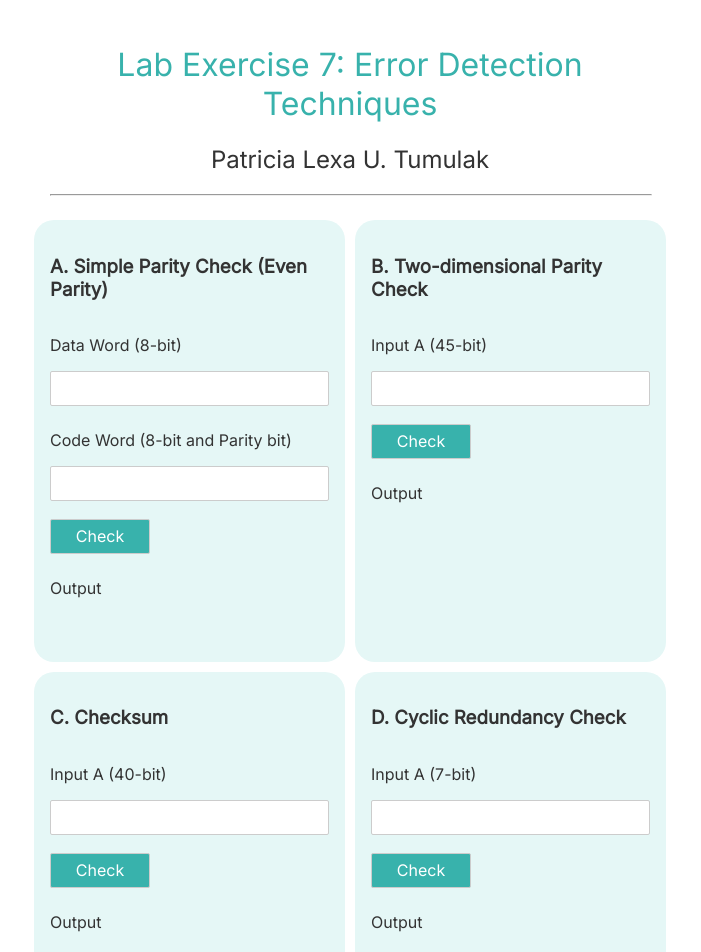
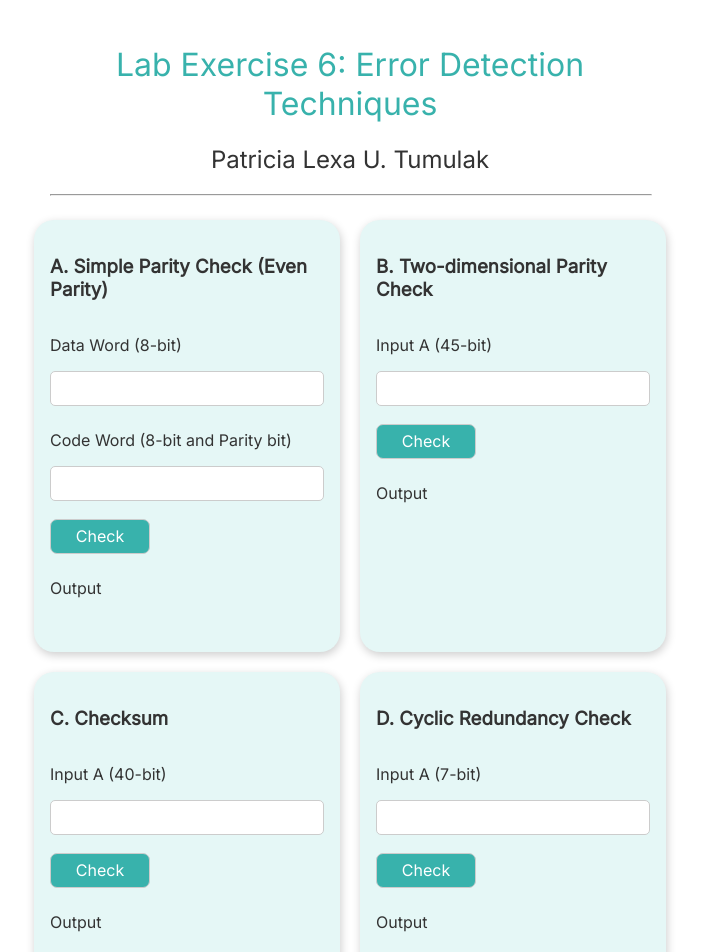
Before and after one commit to PatTumulak/cmsc137-labexer6, a Svelte app: page / in a window 1280 px wide. Shown: the top 952 px of the page, without its empty margins (290-991 px from the left). Built offline with nearby package versions, Linux system fonts and the light colour scheme.

Commit message:
Divided the exercise items into different cards

```diff
--- a/public/index.html
+++ b/public/index.html
@@ -4,7 +4,7 @@
 	<meta charset='utf-8'>
 	<meta name='viewport' content='width=device-width,initial-scale=1'>
 
-	<title>Svelte app</title>
+	<title>Tumulak - Lab Exercise 7</title>
 
 	<link rel='icon' type='image/png' href='/favicon.png'>
 	<link rel='stylesheet' href='/global.css'>
--- a/src/App.svelte
+++ b/src/App.svelte
@@ -8,7 +8,7 @@
 <main>
 	<div class="header">
 		<h1>
-			Lab Exercise 7: Error Detection Techniques
+			Lab Exercise 6: Error Detection Techniques
 		</h1>
 		<h2>
 			Patricia Lexa U. Tumulak
@@ -49,14 +49,14 @@
 	.body {
 		display: grid;
 		grid-template-columns: 1fr 1fr;
-		row-gap: 10px;
-		column-gap: 10px;
+		row-gap: 20px;
+		column-gap: 20px;
 	}
 
 	h1 {
 		color: #38B2AC;
 		font-size: 2em;
-		font-weight: 400;
+		font-weight: 500;
 	}
 
 	h2 {
--- a/src/cards/ChecksumCard.svelte
+++ b/src/cards/ChecksumCard.svelte
@@ -22,7 +22,12 @@
 		background-color: #e5f7f6;
 		padding: 16px;
 		border-radius: 20px;
-		max-height: 460px;
+		height: 400px;
+		box-shadow: 1px 3px 10px rgb(0 0 0 / 0.2);
+	}
+
+	input {
+		border-radius: 5px;
 	}
 
     button {
@@ -30,6 +35,7 @@
 		width: 100px;
 		color: white;
 		background-color: #38B2AC;
+		border-radius: 7px;
 	}
 
 	button:hover {
--- a/src/cards/CyclicCard.svelte
+++ b/src/cards/CyclicCard.svelte
@@ -22,7 +22,12 @@
 		background-color: #e5f7f6;
 		padding: 16px;
 		border-radius: 20px;
-		max-height: 460px;
+		height: 400px;
+		box-shadow: 1px 3px 10px rgb(0 0 0 / 0.2);
+	}
+
+	input {
+		border-radius: 5px;
 	}
 
     button {
@@ -30,6 +35,7 @@
 		width: 100px;
 		color: white;
 		background-color: #38B2AC;
+		border-radius: 7px;
 	}
 
 	button:hover {
--- a/src/cards/SimpleParityCard.svelte
+++ b/src/cards/SimpleParityCard.svelte
@@ -1,6 +1,29 @@
 <script>
     let simpleParityA = '';
 	let simpleParityB = '';
+
+	function isValidBinary(input) {
+		for (let i of input) {
+			if (i !== '0'&& i != '1') return false;
+		}
+		return true;
+	}
+
+	function handleClick() {
+		if (simpleParityB && simpleParityA) {
+			let inputValidityA = isValidBinary(simpleParityA)
+				&& simpleParityA.length === 8 ? true : false;
+			let inputValidityB = isValidBinary(simpleParityB)
+				&& simpleParityB.length === 9 ? true : false;
+
+			if (inputValidityA && inputValidityB) {
+				console.log(simpleParityA);
+				console.log(simpleParityB);
+			} else {
+				console.log('hatdog');
+			}
+		}
+	}
 </script>
 
 <div class="card">
@@ -13,7 +36,7 @@
     <p>Code Word (8-bit and Parity bit)</p>
     <input type="text" bind:value={simpleParityB}>
 
-    <button>Check</button>
+    <button on:click={handleClick}>Check</button>
 
     <p>Output</p>
     <p></p>
@@ -26,7 +49,12 @@
 		background-color: #e5f7f6;
 		padding: 16px;
 		border-radius: 20px;
-		max-height: 460px;
+		height: 400px;
+		box-shadow: 1px 3px 10px rgb(0 0 0 / 0.2);
+	}
+
+	input {
+		border-radius: 5px;
 	}
 
     button {
@@ -34,6 +62,7 @@
 		width: 100px;
 		color: white;
 		background-color: #38B2AC;
+		border-radius: 7px;
 	}
 
 	button:hover {
--- a/src/cards/TwoDimensionalCard.svelte
+++ b/src/cards/TwoDimensionalCard.svelte
@@ -22,7 +22,12 @@
 		background-color: #e5f7f6;
 		padding: 16px;
 		border-radius: 20px;
-		max-height: 460px;
+		height: 400px;
+		box-shadow: 1px 3px 10px rgb(0 0 0 / 0.2);
+	}
+
+	input {
+		border-radius: 5px;
 	}
 
     button {
@@ -30,6 +35,7 @@
 		width: 100px;
 		color: white;
 		background-color: #38B2AC;
+		border-radius: 7px;
 	}
 
 	button:hover {
```
